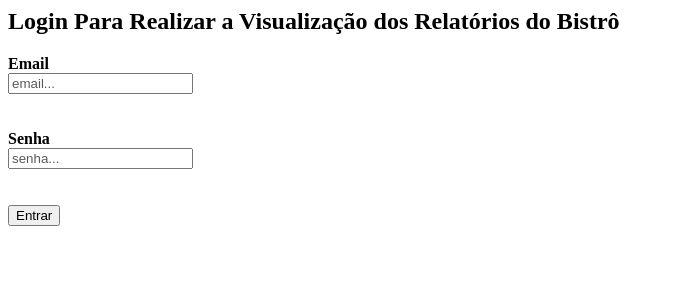
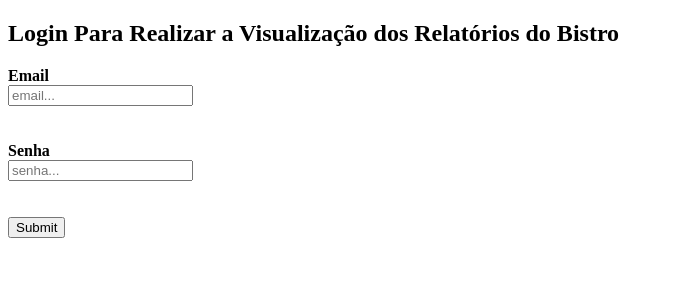
Before and after one commit to arthurjww/Bistro-2026, a Flask app: template frontend/templates/relatorios/login.html in a window 1280 px wide. Shown: the top 300 px of the page, without its empty margins (0-674 px from the left). Run offline with Flask 3, Linux system fonts and the light colour scheme; the template is opened without the code that fills it: values that come from a table or form of the project are taken from there, others are empty.

Commit message:
Update login.html

```diff
--- a/frontend/templates/relatorios/login.html
+++ b/frontend/templates/relatorios/login.html
@@ -1,209 +1,51 @@
+<!DOCTYPE html>
 <html lang="pt-BR">
 <head>
   <meta charset="utf-8">
   <title>LOGIN RELATÓRIOS</title>
 </head>
 <body>
-  <h2>Login Para Realizar a Visualização dos Relatórios do Bistrô</h2>
-
-  <!-- remove depois, mas o email para ver se tá funcionando é 123@gmail.com e a senha é bistro-->
-  <!-- aba dos emails-->
-  <form id="loginForm" novalidate="">
+  <h2>Login Para Realizar a Visualização dos Relatórios do Bistro</h2>
+  <form
+    method="POST"
+    action="{{ url_for('auth_relatorios.login') }}"
+    id="loginForm"
+  >
+    {{ form.hidden_tag() }}
     <label for="email"><strong>Email</strong></label><br>
-    <input
-      type="text"
-      id="email"
-      name="email"
-      value="email..."
-      style="color: rgba(0,0,0,0.65);"
-      autocomplete="off"
-    ><br>
-    <span id="erroEmail"></span><br><br>
+    {{ form.email(
+      id="email",
+      placeholder="email...",
+      autocomplete="email"
+    ) }}<br>
+    <span id="erroEmail">
+      {% for erro in form.email.errors %}
+        {{ erro }}
+      {% endfor %}
+    </span><br><br>
     <!-- aba das senhas-->
     <label for="senha"><strong>Senha</strong></label><br>
-    <input
-      type="text"
-      id="senha"
-      name="senha"
-      value="senha..."
-      style="color: rgba(0,0,0,0.65);"
-      autocomplete="off"
-    ><br>
-    <span id="erroSenha"></span><br><br>
+    {{ form.senha(
+      id="senha",
+      placeholder="senha...",
+      autocomplete="current-password"
+    ) }}<br>
+    <span id="erroSenha">
+      {% for erro in form.senha.errors %}
+        {{ erro }}
+      {% endfor %}
+    </span><br><br>
 
-    <button type="submit" id="botaoEntrar">Entrar</button>
-    <p id="mensagemGeral"></p>
+    {{ form.submit(id="botaoEntrar") }}
+    {% with mensagens = get_flashed_messages(with_categories=true) %}
+      {% if mensagens %}
+        {% for categoria, mensagem in mensagens %}
+          <p class="mensagem {{ categoria }}">
+            {{ mensagem }}
+          </p>
+        {% endfor %}
+      {% endif %}
+    {% endwith %}
   </form>
-
-  <script>
-    /*
-     aqui é para ver se o email realmente bate com o que está no python e com o banco,
-     alterar para bater com o Banco de Dados
-     reforçando por enquanto o único email correto é 123@gmail.com e a senha é bistro,
-      tem que vincular com o flask e o Banco para fazer os emails reais pegarem
-    */
-
-    const form = document.getElementById('loginForm');
-    const campoEmail = document.getElementById('email');
-    const campoSenha = document.getElementById('senha');
-    const erroEmail = document.getElementById('erroEmail');
-    const erroSenha = document.getElementById('erroSenha');
-    const mensagemGeral = document.getElementById('mensagemGeral');
-    const botaoEntrar = document.getElementById('botaoEntrar');
-
-    const PLACEHOLDER_EMAIL = 'email...';
-    const PLACEHOLDER_SENHA = 'senha...';
-
-    // retorna valor do email
-    function getEmailValue() {
-      return campoEmail.value === PLACEHOLDER_EMAIL ? '' : campoEmail.value.trim();
-    }
-
-    // retorna valor da senha
-    function getSenhaValue() {
-      return campoSenha.value === PLACEHOLDER_SENHA ? '' : campoSenha.value;
-    }
-
-    function emailReal(valor) {
-      // checa se realmente é um email
-      return /^[^\s@]+@[^\s@]+\.[^\s@]+$/.test(valor);
-    }
-
-    function limparMensagens() {
-      erroEmail.textContent = '';
-      erroSenha.textContent = '';
-      mensagemGeral.textContent = '';
-    }
-
-    function validacaoEmail() {
-      let valido = true;
-      limparMensagens();
-
-      const emailVal = getEmailValue();
-      const senhaVal = getSenhaValue();
-
-      if (!emailReal(emailVal)) {
-        erroEmail.textContent = 'Informe um email válido.';
-        valido = false;
-      }
-
-      if (senhaVal.length < 4) {
-        erroSenha.textContent = 'A senha deve ter pelo menos 4 caracteres.';
-        valido = false;
-      }
-
-      return valido;
-    }
-
-    // como funciona o campo do email, quando não digitado e quando digitar
-    campoEmail.addEventListener('focus', () => {
-      if (campoEmail.value === PLACEHOLDER_EMAIL) {
-        campoEmail.value = '';
-        campoEmail.style.color = 'rgba(0,0,0,1)';
-        campoEmail.type = 'email';
-      } else {
-        campoEmail.type = 'email';
-        campoEmail.style.color = 'rgba(0,0,0,1)';
-      }
-    });
-
-    campoEmail.addEventListener('blur', () => {
-      if (campoEmail.value.trim() === '') {
-        campoEmail.type = 'text';
-        campoEmail.value = PLACEHOLDER_EMAIL;
-        campoEmail.style.color = 'rgba(0,0,0,0.65)';
-      }
-    });
-
-    // como funciona o campo da senha, quando não digitado e quando digitar
-    campoSenha.addEventListener('focus', () => {
-      if (campoSenha.value === PLACEHOLDER_SENHA) {
-        campoSenha.value = '';
-        campoSenha.type = 'password';
-        campoSenha.style.color = 'rgba(0,0,0,1)';
-      } else {
-        campoSenha.type = 'password';
-        campoSenha.style.color = 'rgba(0,0,0,1)';
-      }
-    });
-
-    campoSenha.addEventListener('input', () => {
-      // se o campo estiver em texto (text) e o usuário digitar, converte para senha (password)
-      if (campoSenha.type === 'text' && campoSenha.value !== '' && campoSenha.value !== PLACEHOLDER_SENHA) {
-        const cur = campoSenha.value;
-        campoSenha.type = 'password';
-        campoSenha.value = cur;
-        campoSenha.style.color = 'rgba(0,0,0,1)';
-      }
-    });
-
-    campoSenha.addEventListener('blur', () => {
-      if (campoSenha.value === '') {
-        campoSenha.type = 'text';
-        campoSenha.value = PLACEHOLDER_SENHA;
-        campoSenha.style.color = 'rgba(0,0,0,0.65)';
-      }
-    });
-
-    // deixar bonitinho o bloco de email e senha
-    (function inicializarOsPlaceholders() {
-      if (!campoEmail.value) {
-        campoEmail.type = 'text';
-        campoEmail.value = PLACEHOLDER_EMAIL;
-        campoEmail.style.color = 'rgba(0,0,0,0.65)';
-      } else if (campoEmail.value === PLACEHOLDER_EMAIL) {
-        campoEmail.type = 'text';
-        campoEmail.style.color = 'rgba(0,0,0,0.65)';
-      } else {
-        campoEmail.type = 'email';
-        campoEmail.style.color = 'rgba(0,0,0,1)';
-      }
-
-      if (!campoSenha.value) {
-        campoSenha.type = 'text';
-        campoSenha.value = PLACEHOLDER_SENHA;
-        campoSenha.style.color = 'rgba(0,0,0,0.65)';
-      } else if (campoSenha.value === PLACEHOLDER_SENHA) {
-        campoSenha.type = 'text';
-        campoSenha.style.color = 'rgba(0,0,0,0.65)';
-      } else {
-        campoSenha.type = 'password';
-        campoSenha.style.color = 'rgba(0,0,0,1)';
-      }
-    })();
-
-    form.addEventListener('submit', async (evento) => {
-      evento.preventDefault();
-
-      if (!validacaoEmail()) {
-        return;
-      }
-
-      const dados = {
-        email: getEmailValue(),
-        senha: getSenhaValue()
-      };
-
-      botaoEntrar.disabled = true;
-      botaoEntrar.textContent = 'Entrando...';
-      mensagemGeral.textContent = '';
-
-      //aqui pode fazer ser flask também, mas por enquanto vou deixar ir direto para o html.
-      //remover após realizar os emails e senhas reais os termos '123@gmail.com' e "bistro"
-      if (dados.email === '123@gmail.com' && dados.senha === 'bistro') {
-        // redireciona para os relatórios após verificar se o email e senha se batem com os dados salvos
-        window.location.href = 'index.html';
-      } else {
-        mensagemGeral.textContent = 'Email ou senha incorretos.';
-        botaoEntrar.disabled = false;
-        botaoEntrar.textContent = 'Entrar';
-        // resetar campo de senha para "senha..."
-        campoSenha.type = 'text';
-        campoSenha.value = PLACEHOLDER_SENHA;
-        campoSenha.style.color = 'rgba(0,0,0,0.65)';
-        campoSenha.focus();
-      }
-    });
-  </script>
 </body>
 </html>
```
